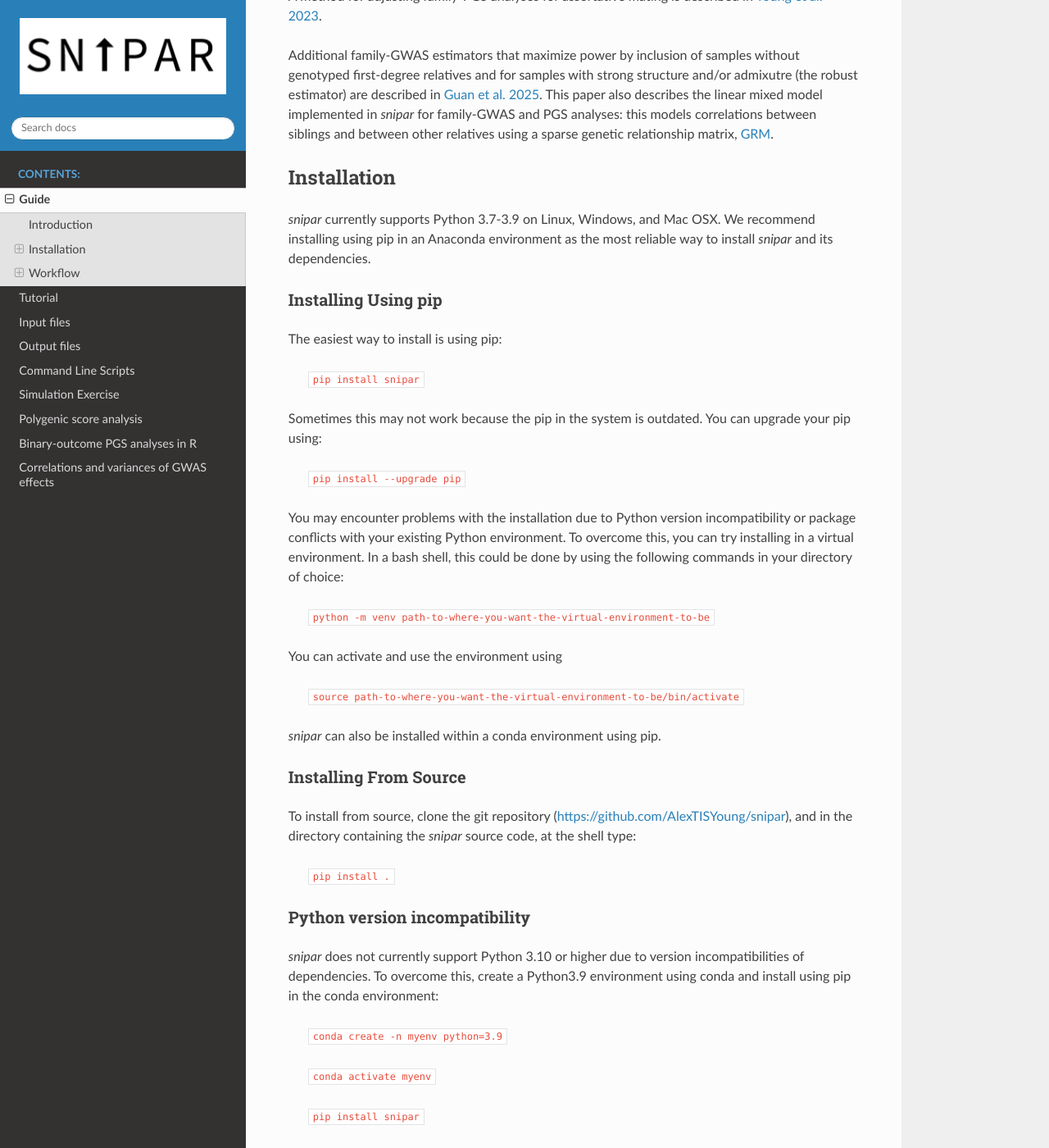
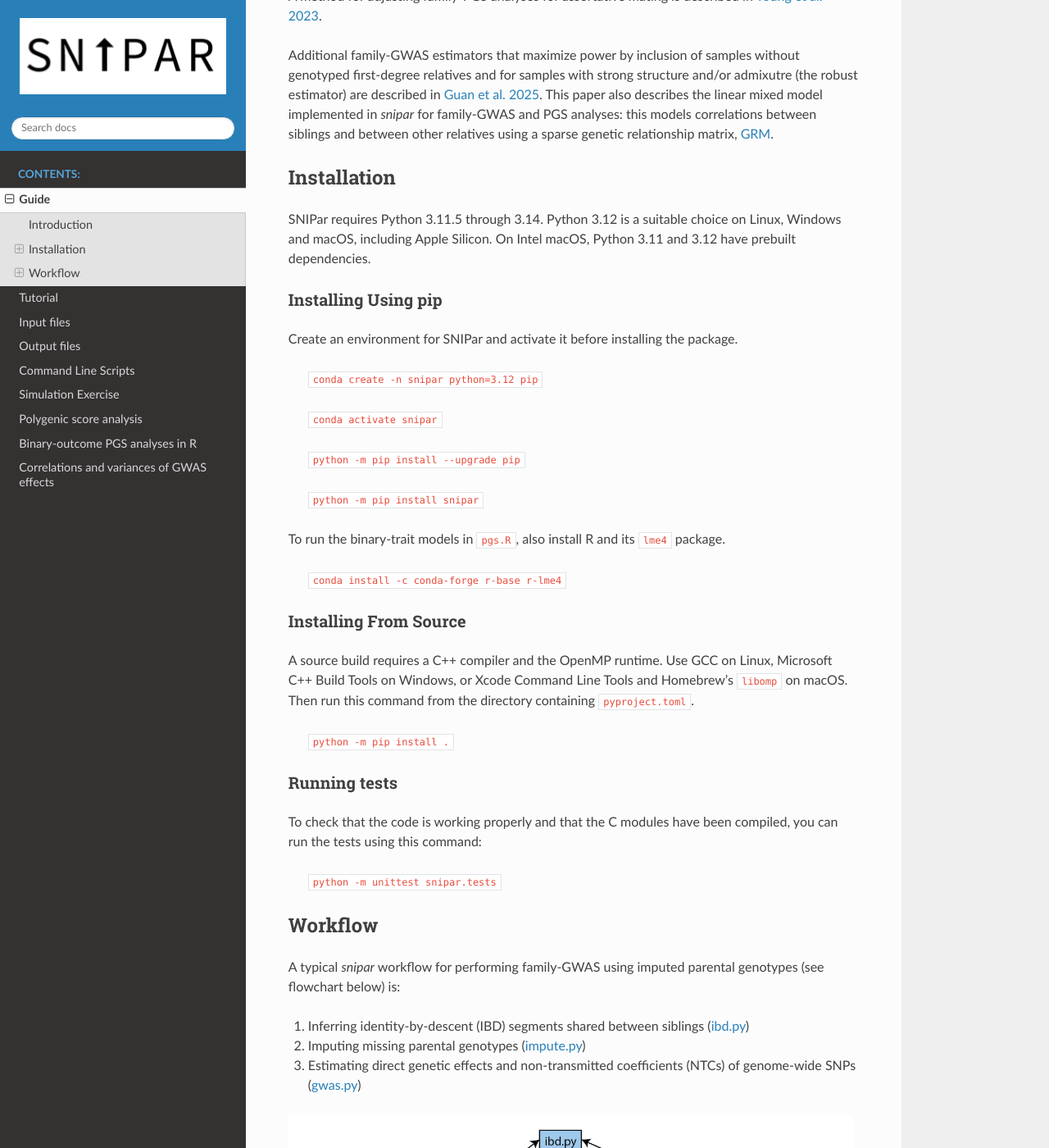
Before and after one commit to AlexTISYoung/snipar, a Sphinx documentation site: the page built from docs/guide.rst, in a window 1280 px wide and 1400 px high, scrolled down 592 px. Shown: the whole window at 82% size. Built offline with Sphinx 7.4.7 and the Read the Docs theme 3.1.0, drawn with Linux system fonts in a browser that asks for light colours.

Commit message:
Support current Python releases and verify portable BGEN genotype access

```diff
--- a/docs/guide.rst
+++ b/docs/guide.rst
@@ -27,51 +27,36 @@ models correlations between siblings and between other relatives using a sparse
 Installation
 ------------
 
-*snipar* currently supports Python 3.7-3.9 on Linux, Windows, and Mac OSX.
-We recommend installing using pip in an Anaconda environment as the most reliable way to install *snipar* and its dependencies.
+SNIPar requires Python 3.11.5 through 3.14. Python 3.12 is a suitable choice on
+Linux, Windows and macOS, including Apple Silicon. On Intel macOS, Python 3.11
+and 3.12 have prebuilt dependencies.
 
 Installing Using pip
 ~~~~~~~~~~~~~~~~~~~~
 
-The easiest way to install is using pip:
+Create an environment for SNIPar and activate it before installing the package.
 
-    ``pip install snipar``
+    ``conda create -n snipar python=3.12 pip``
 
-Sometimes this may not work because the pip in the system is outdated. You can upgrade your pip using:
+    ``conda activate snipar``
 
-    ``pip install --upgrade pip``
+    ``python -m pip install --upgrade pip``
 
-You may encounter problems with the installation due to Python version incompatibility or package conflicts with your existing Python environment.
-To overcome this, you can try installing in a virtual environment.
-In a bash shell, this could be done by using the following commands in your directory of choice:
+    ``python -m pip install snipar``
 
-    ``python -m venv path-to-where-you-want-the-virtual-environment-to-be``
+To run the binary-trait models in ``pgs.R``, also install R and its ``lme4`` package.
 
-You can activate and use the environment using
-
-    ``source path-to-where-you-want-the-virtual-environment-to-be/bin/activate``
-
-*snipar* can also be installed within a conda environment using pip.
+    ``conda install -c conda-forge r-base r-lme4``
 
 Installing From Source
-~~~~~~~~~~~~~~~~~~~~~~~
+~~~~~~~~~~~~~~~~~~~~~~
 
-To install from source, clone the git repository (https://github.com/AlexTISYoung/snipar), and in the directory
-containing the *snipar* source code, at the shell type:
+A source build requires a C++ compiler and the OpenMP runtime. Use GCC on
+Linux, Microsoft C++ Build Tools on Windows, or Xcode Command Line Tools and
+Homebrew's ``libomp`` on macOS. Then run this command from the directory
+containing ``pyproject.toml``.
 
-    ``pip install .``
-
-Python version incompatibility
-~~~~~~~~~~~~~~~~~~~~~~~~~~~~~~
-
-*snipar* does not currently support Python 3.10 or higher due to version incompatibilities of dependencies.
-To overcome this, create a Python3.9 environment using conda and install using pip in the conda environment:
-
-    ``conda create -n myenv python=3.9``
-
-    ``conda activate myenv``
-
-    ``pip install snipar``
+    ``python -m pip install .``
 
 Running tests
 ~~~~~~~~~~~~~
```
Also changed, not shown: README.md (+18 -127 lines), setup.py (+10 -3 lines), 7 other files.
